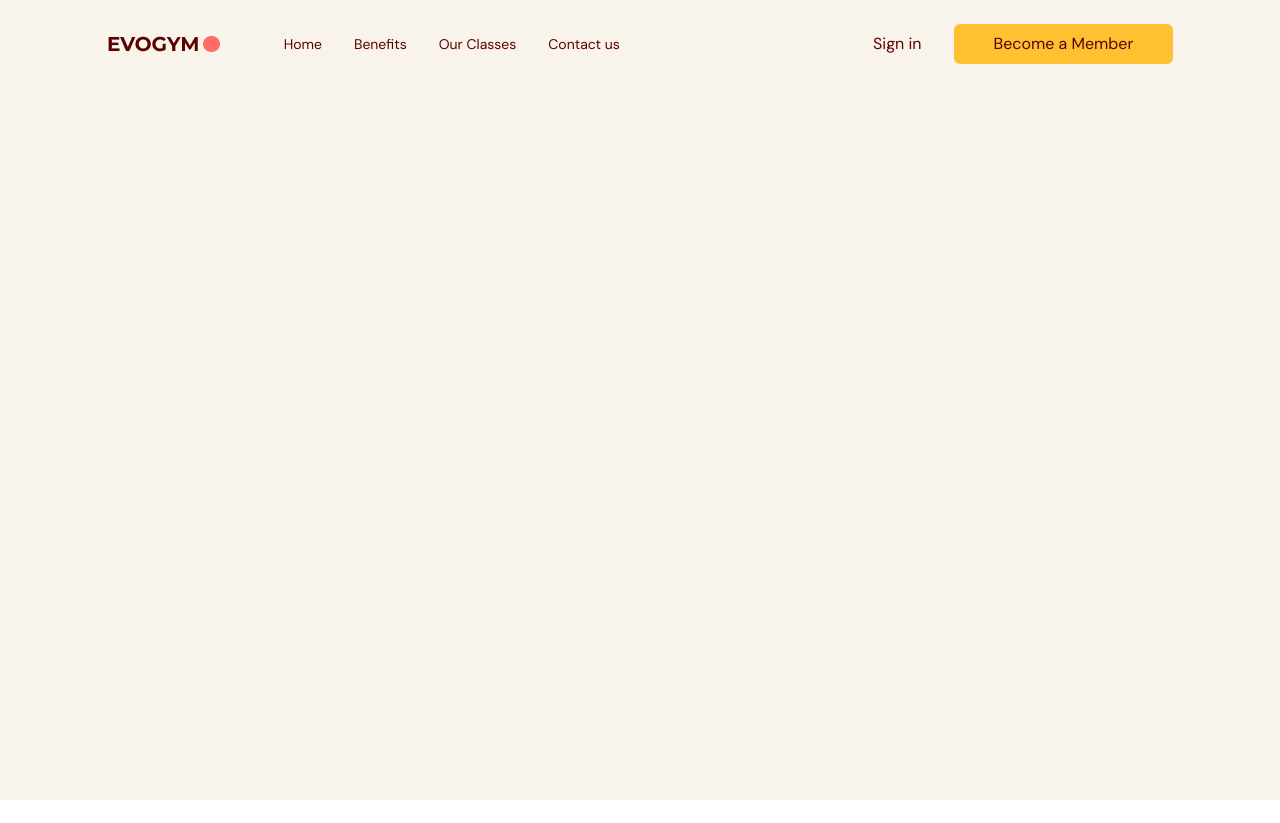
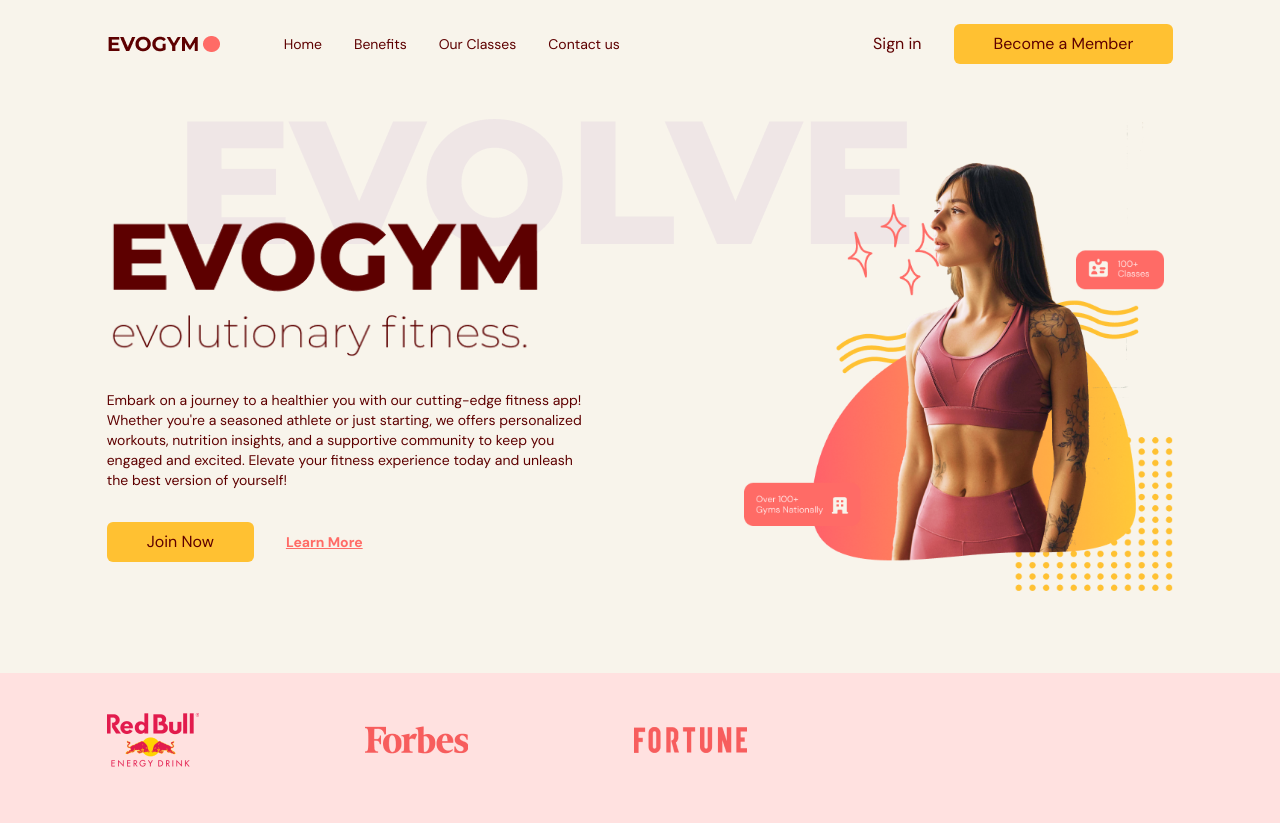
Before and after one commit to petyaNikleva/gym-app, a React (Vite) app: page / in a window 1280 px wide. Before the commit the page ends 800 px from the top, so only its background shows below. Built offline with nearby package versions, Linux system fonts and the light colour scheme.

Commit message:
add Home page

```diff
--- a/src/App.tsx
+++ b/src/App.tsx
@@ -1,6 +1,7 @@
 import { useEffect, useState } from "react";
 import Navbar from "./scenes/navbar";
 import { SelectedPage } from "@/shared/type";
+import Home from "./scenes/home";
 
 function App() {
   const [selectedPage, setSelectedPage]= useState<SelectedPage>(
@@ -26,6 +27,7 @@
         isTopOfPage={isTopOfPage}
         selectedPage={selectedPage}
         setSelectedPage={setSelectedPage}/>
+        <Home setSelectedPage={setSelectedPage}/>
     </div>
   )
 }
--- /dev/null
+++ b/src/scenes/home/index.tsx
@@ -0,0 +1,96 @@
+import ActionButton from "@/shared/ActionButton";
+import { SelectedPage } from "@/shared/type";
+import useMediaQuery from "@/hooks/useMediaQuery";
+import AnchorLink from "react-anchor-link-smooth-scroll";
+
+import HomePageText from "@/assets/HomePageText.png";
+import HomePageGraphic from "@/assets/HomePageGraphic.png";
+import SponsorRedBull from "@/assets/SponsorRedBull.png";
+import SponsorForbes from "@/assets/SponsorForbes.png";
+import SponsorFurtune from "@/assets/SponsorFortune.png";
+import { motion } from "framer-motion";
+
+
+type Props = {
+  setSelectedPage: (value: SelectedPage) => void;
+};
+
+const Home = ({ setSelectedPage }: Props) => {
+  const isAboveMediumScreens = useMediaQuery("(min-width: 1060px)");
+
+  return <section id="home" className="gap-16 bg-gray-20 py-10 md:h-full md:pb-0">
+    {/* Image and Main Header */}
+    <motion.div
+      className="mx-auto w-5/6 items-center justify-center md:flex md:h-5/6"
+      onViewportEnter={() => setSelectedPage(SelectedPage.Home)}
+      >
+      {/* Main Header */}
+      <div className="z-10 mt-32 md:basis-3/5">
+        {/* Headings */}
+        <motion.div
+          className="md:-mt-20"
+          initial="hidden"
+          whileInView="visible"
+          viewport={{ once: true, amount: 0.5 }}
+          transition={{ duration: 0.5 }}
+          variants={{
+            hidden: { opacity: 0, x: -100 },
+            visible: { opacity: 1, x: 0 },
+          }}
+        >
+          <div className="relative">
+            <div className="before:absolute before:-top-20 before:left-20 before:z-[-1] md:before:content-evolvetext">
+              <img alt="home-page-text" src={HomePageText} />
+            </div>
+          </div>
+          <p className="mt-8 text-sm">
+            Embark on a journey to a healthier you with our cutting-edge fitness app! Whether you're a seasoned athlete or just starting, we offers personalized workouts, nutrition insights, and a supportive community to keep you engaged and excited. Elevate your fitness experience today and unleash the best version of yourself!
+          </p>
+        </motion.div>
+        {/* Actions -> Buttons*/}
+        <motion.div
+          className="mt-8 flex items-center gap-8"
+          initial="hidden"
+          whileInView="visible"
+          viewport={{ once: true, amount: 0.5 }}
+          transition={{ delay:0.2, duration: 0.5 }}
+          variants={{
+            hidden: { opacity: 0, x: -100 },
+            visible: { opacity: 1, x: 0 },
+          }}
+        >
+          <ActionButton setSelectedPage={setSelectedPage}>
+            Join Now
+          </ActionButton>
+          <AnchorLink
+            className="text-sm font-bold text-primary-500 underline hover:text-secondary-500"
+            onClick={() => setSelectedPage(SelectedPage.ContactUs)}
+            href={`#${SelectedPage.ContactUs}`}
+          >
+            <p>Learn More</p>
+          </AnchorLink>
+        </motion.div>
+      </div>
+
+      {/* Image */}
+      <div className="flex basic-3/5 justify-center md:z-10
+      md:ml-40 md:-16 md:justify-items-end">
+        <img alt="home-page-graphic" src={HomePageGraphic} />
+      </div>
+    </motion.div>
+    {/* Sponsors */}
+    {isAboveMediumScreens && (
+      <div className="h-[150px] w-full bg-primary-100 py-10">
+        <div className="mx-auto w-5/6">
+          <div className="flex w-3/5 items-center justify-between gap-8">
+            <img alt="redbul-sponsor" src={SponsorRedBull} />
+            <img alt="forbes-sponsor" src={SponsorForbes} />
+            <img alt="redbul-furtune" src={SponsorFurtune} />
+          </div>
+        </div>
+      </div>
+    )}
+  </section>;
+};
+
+export default Home;
```
